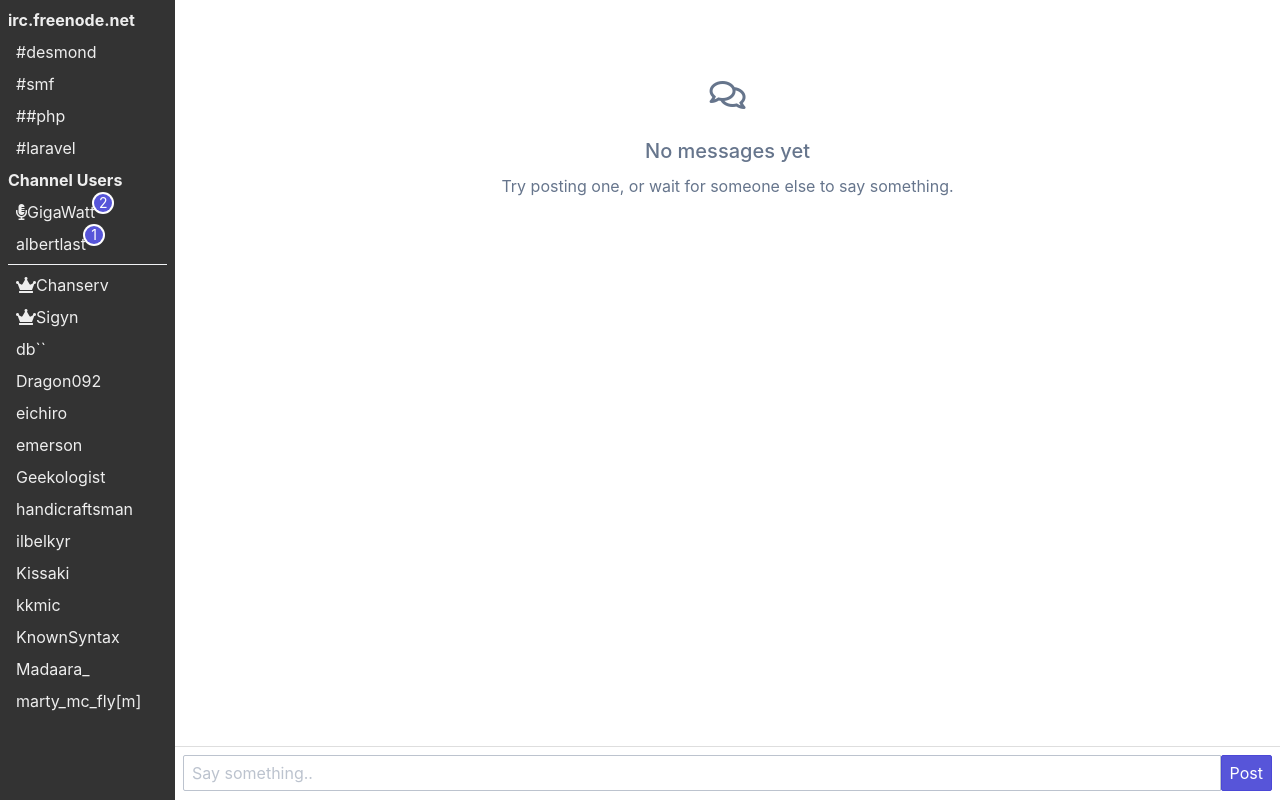
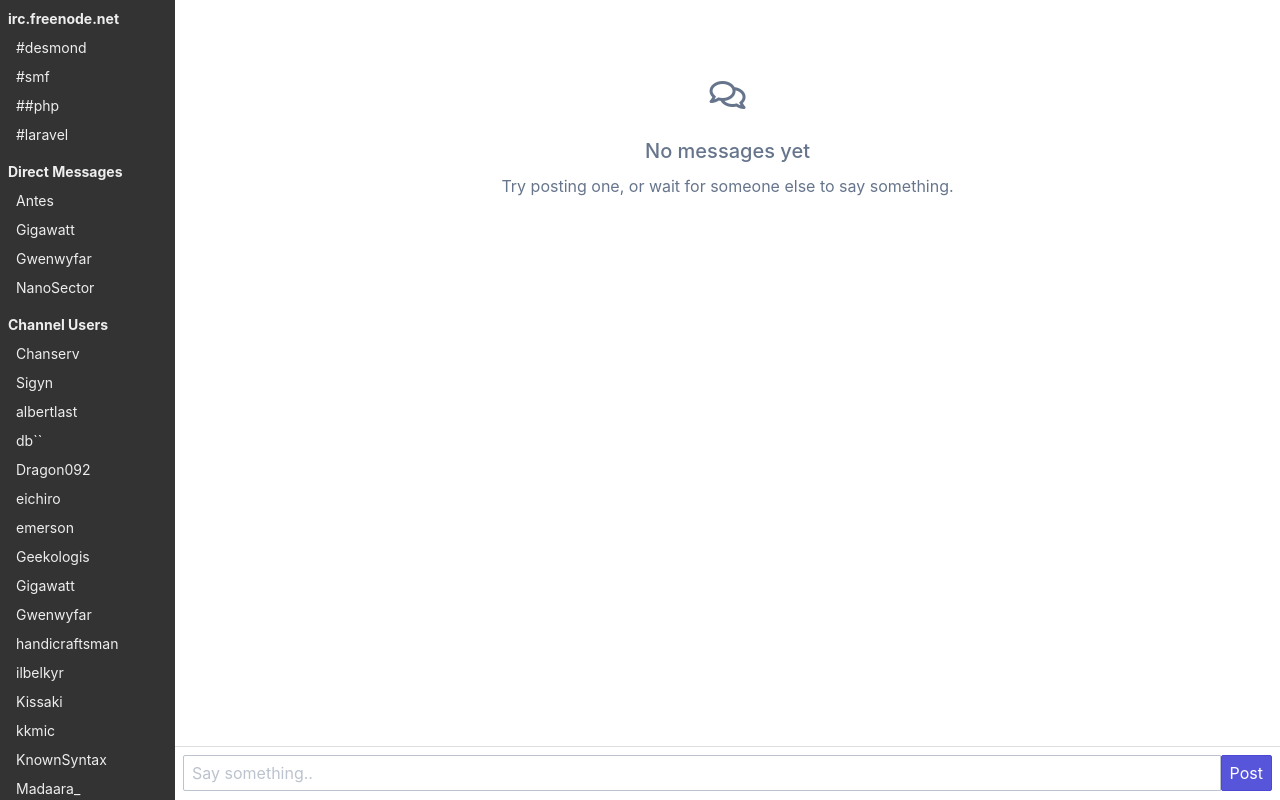
Before and after one commit to ElementalIRC/Argon, a Vue app: page / in a window 1280 px wide. Built offline with nearby package versions, Linux system fonts and the light colour scheme.

Commit message:
Make sidebar more data-oriented.

```diff
--- a/src/App.vue
+++ b/src/App.vue
@@ -1,59 +1,18 @@
 <template>
   <div>
-    <div id="sidebar">
-        <div id="servers">
-            <strong class="server-name">irc.freenode.net</strong>
-            <ul>
-                <li><a class="channel-link">#desmond</a></li>
-                <li><a class="channel-link">#smf</a></li>
-                <li class="active"><a class="channel-link">##php</a></li>
-                <li><a class="channel-link">#laravel</a></li>
-            </ul>
-        </div>
-        <div id="users">
-            <strong>Channel Users</strong>
-            <ul>
-                <li>
-                    <i class="fas fa-microphone-alt"></i>
-                    <a class="channel-user badge" data-badge="2">GigaWatt</a>
-                </li>
-                <li><a class="channel-user badge" data-badge="1">albertlast</a></li>
-                <div class="divider"></div>
-                <li>
-                    <i class="fas fa-crown"></i>
-                    <a class="channel-user">Chanserv</a>
-                </li>
-                <li>
-                    <i class="fas fa-crown"></i>
-                    <a class="channel-user">Sigyn</a>
-                </li>
-                <li><a class="channel-user">db``</a></li>
-                <li><a class="channel-user">Dragon092</a></li>
-                <li><a class="channel-user">eichiro</a></li>
-                <li><a class="channel-user">emerson</a></li>
-                <li><a class="channel-user">Geekologist</a></li>
-                <li><a class="channel-user">handicraftsman</a></li>
-                <li><a class="channel-user">ilbelkyr</a></li>
-                <li><a class="channel-user">Kissaki</a></li>
-                <li><a class="channel-user">kkmic</a></li>
-                <li><a class="channel-user">KnownSyntax</a></li>
-                <li><a class="channel-user">Madaara_</a></li>
-                <li><a class="channel-user">marty_mc_fly[m]</a></li>
-            </ul>
-        </div>
-    </div>
+    <Sidebar />
     <Messages nick="TehCraw" />
   </div>
 </template>
 
 <script>
+import Sidebar from './components/Sidebar.vue';
 import Messages from './components/Messages.vue';
 
 export default {
     components: {
+        Sidebar: Sidebar,
         Messages: Messages
-    },
-    mounted() {
     }
 }
 </script>
@@ -64,41 +23,4 @@ export default {
 @import './css/variables.scss';
 
 @include scrollbar();
-
-#sidebar {
-    position: absolute;
-    top: 0;
-    bottom: 0;
-    left: 0;
-
-    width: $sidebar-width;
-    padding: $spacing;
-
-    display: flex;
-    flex-direction: column;
-
-    overflow: auto;
-
-    background: $panel-background;
-    color: #eee;
-
-    ul {
-        margin: 0;
-        padding: 0;
-        list-style: none;
-
-        li {
-            margin-left: $spacing;
-
-            .channel-link, .channel-user {
-                color: #eee;
-                text-decoration: none;
-            }
-        }
-    }
-
-    #servers {
-        margin-bottom: $spacing;
-    }
-}
 </style>
--- a/src/components/Messages.vue
+++ b/src/components/Messages.vue
@@ -27,7 +27,6 @@
 </template>
 
 <script>
-import md5 from 'md5';
 import Message from './Message.vue';
 
 export default {
--- /dev/null
+++ b/src/components/Sidebar.vue
@@ -0,0 +1,89 @@
+<template>
+    <div id="sidebar">
+        <div v-if="channels.length > 0">
+            <strong>{{ channel }}</strong>
+            <ul>
+                <li v-for="channel in channels" :key="channel">
+                    <a class="channel-link">{{ channel }}</a>
+                </li>
+            </ul>
+        </div>
+        <div v-if="dmUsers.length > 0">
+            <strong>Direct Messages</strong>
+            <ul>
+                <li v-for="user in dmUsers" :key="user"><a class="channel-user">{{ user }}</a></li>
+            </ul>
+        </div>
+        <div v-if="users.length > 0">
+            <strong>Channel Users</strong>
+            <ul>
+                <li v-for="user in users" :key="user"><a class="channel-user">{{ user }}</a></li>
+            </ul>
+        </div>
+    </div>
+</template>
+
+<script>
+export default {
+    name: 'Sidebar',
+    data() {
+        return {
+            channel: 'irc.freenode.net',
+            channels: [
+                '#desmond', '#smf', '##php', '#laravel'
+            ],
+            dmUsers: [
+                'Antes', 'Gigawatt', 'Gwenwyfar', 'NanoSector'
+            ],
+            users: [
+                'Chanserv', 'Sigyn', 'albertlast',
+                'db``', 'Dragon092', 'eichiro', 'emerson',
+                'Geekologis', 'Gigawatt', 'Gwenwyfar', 'handicraftsman',
+                'ilbelkyr', 'Kissaki', 'kkmic', 'KnownSyntax', 'Madaara_'
+            ]
+        }
+    }
+}
+</script>
+
+<style lang="scss">
+@import './../css/variables.scss';
+
+#sidebar {
+    position: absolute;
+    top: 0;
+    bottom: 0;
+    left: 0;
+
+    width: $sidebar-width;
+    padding: $spacing;
+
+    display: flex;
+    flex-direction: column;
+
+    overflow: auto;
+
+    background: $panel-background;
+    color: #eee;
+    font-size: 0.7rem;
+
+    ul {
+        margin: 0;
+        padding: 0;
+        list-style: none;
+
+        li {
+            margin-left: $spacing;
+
+            .channel-link, .channel-user {
+                color: #eee;
+                text-decoration: none;
+            }
+        }
+    }
+
+    div {
+        margin-bottom: $double-spacing;
+    }
+}
+</style>
--- a/src/css/variables.scss
+++ b/src/css/variables.scss
@@ -1,5 +1,6 @@
 $sidebar-width: 175px;
 
 $spacing: 8px;
+$double-spacing: 16px;
 
 $panel-background: #333;
```
